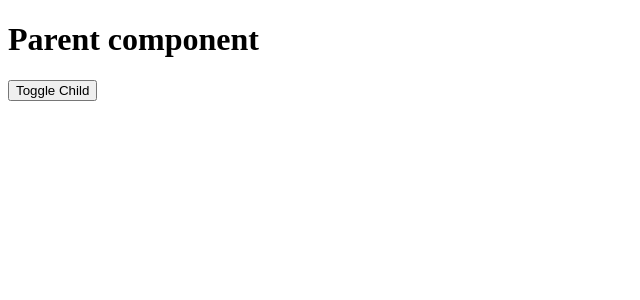
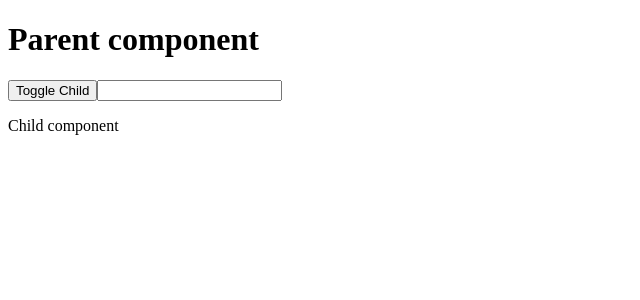
Before and after one commit to PrisecaruEmilia/I-Grow-Demo, an Angular app: page / in a window 1280 px wide. Shown: the top 300 px of the page, without its empty margins (0-640 px from the left). Built offline with nearby package versions, Linux system fonts and the light colour scheme.

Commit message:
ngOnChanges on action

```diff
--- a/src/app/child/child.component.html
+++ b/src/app/child/child.component.html
@@ -1 +1,5 @@
 <p>Child component</p>
+
+<div>
+  <p>{{ channelName }}</p>
+</div>
--- a/src/app/child/child.component.ts
+++ b/src/app/child/child.component.ts
@@ -1,13 +1,19 @@
-import { Component, OnDestroy, OnInit } from '@angular/core';
+import {
+  Component,
+  Input,
+  OnChanges,
+  OnDestroy,
+  OnInit,
+  SimpleChanges,
+} from '@angular/core';
 
 @Component({
   selector: 'app-child',
   templateUrl: './child.component.html',
   styleUrls: ['./child.component.scss'],
 })
-export class ChildComponent implements OnInit, OnDestroy {
-  counter = 0;
-  interval: any;
+export class ChildComponent implements OnInit, OnDestroy, OnChanges {
+  @Input() channelName = '';
 
   constructor() {
     console.log('Child constructor is called');
@@ -15,14 +21,14 @@ export class ChildComponent implements OnInit, OnDestroy {
 
   ngOnInit(): void {
     console.log('Child OnInit is called');
-    this.interval = setInterval(() => {
-      this.counter = this.counter + 1;
-      console.log(this.counter);
-    }, 1000);
+  }
+
+  ngOnChanges(changes: SimpleChanges) {
+    console.log(changes);
+    console.log('Child OnChanges is called');
   }
 
   ngOnDestroy(): void {
     console.log('Child OnDestroy is called');
-    clearInterval(this.interval);
   }
 }
--- a/src/app/parent/parent.component.html
+++ b/src/app/parent/parent.component.html
@@ -1,3 +1,4 @@
 <h1>Parent component</h1>
 <button (click)="toggleChild()">Toggle Child</button>
-<app-child *ngIf="isChild"></app-child>
+<input type="text" [(ngModel)]="channelName">
+<app-child *ngIf="isChild" [channelName]="channelName"></app-child>
--- a/src/app/parent/parent.component.ts
+++ b/src/app/parent/parent.component.ts
@@ -1,13 +1,13 @@
-import { Component, OnInit } from '@angular/core';
+import { Component, OnChanges, OnInit } from '@angular/core';
 
 @Component({
   selector: 'app-parent',
   templateUrl: './parent.component.html',
   styleUrls: ['./parent.component.scss'],
 })
-export class ParentComponent implements OnInit {
-  isChild: boolean = false;
-
+export class ParentComponent implements OnInit, OnChanges {
+  isChild: boolean = true;
+  channelName = '';
   constructor() {
     console.log('Parent constructor is called');
   }
@@ -16,6 +16,10 @@ export class ParentComponent implements OnInit {
     console.log('Parent OnInit is called');
   }
 
+  ngOnChanges() {
+    console.log('Parent OnChanges is called');
+  }
+
   toggleChild() {
     this.isChild = !this.isChild;
   }
```
Also changed, not shown: src/app/app.module.ts (+5 -11 lines).
